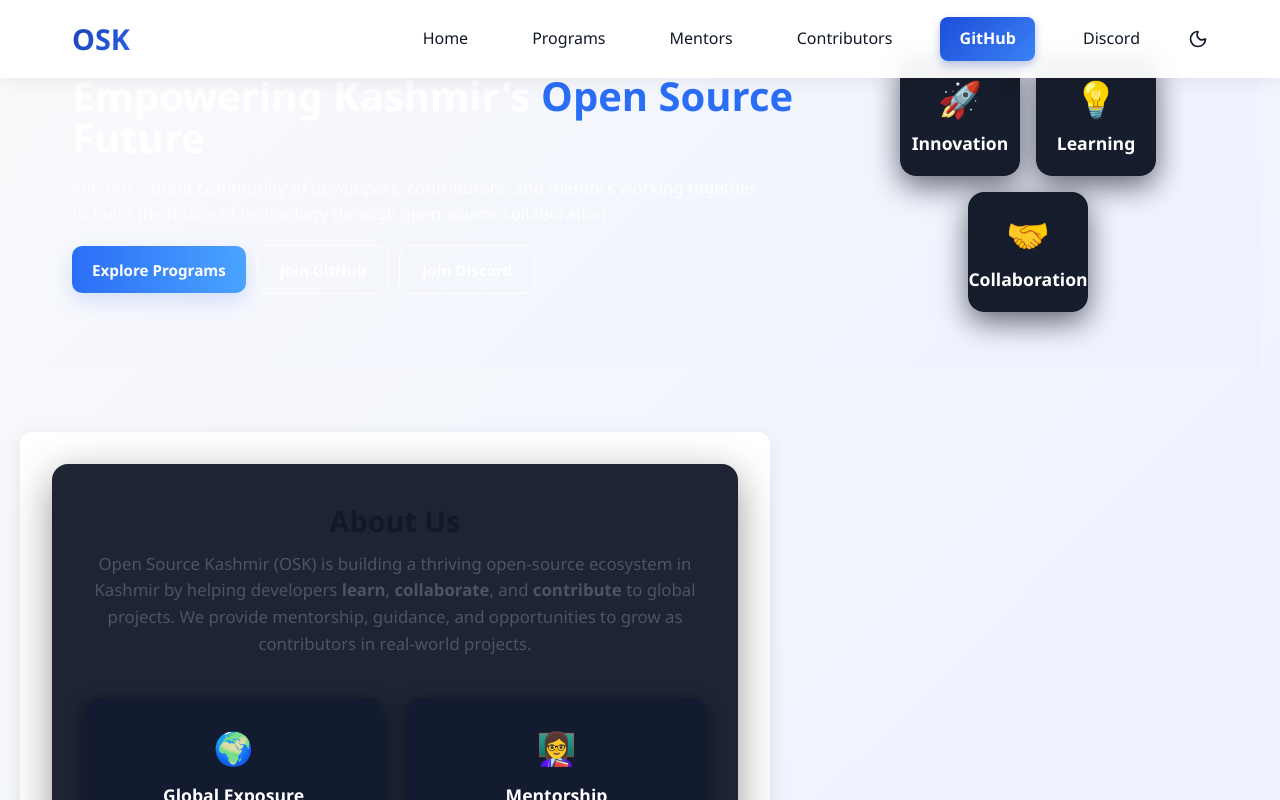
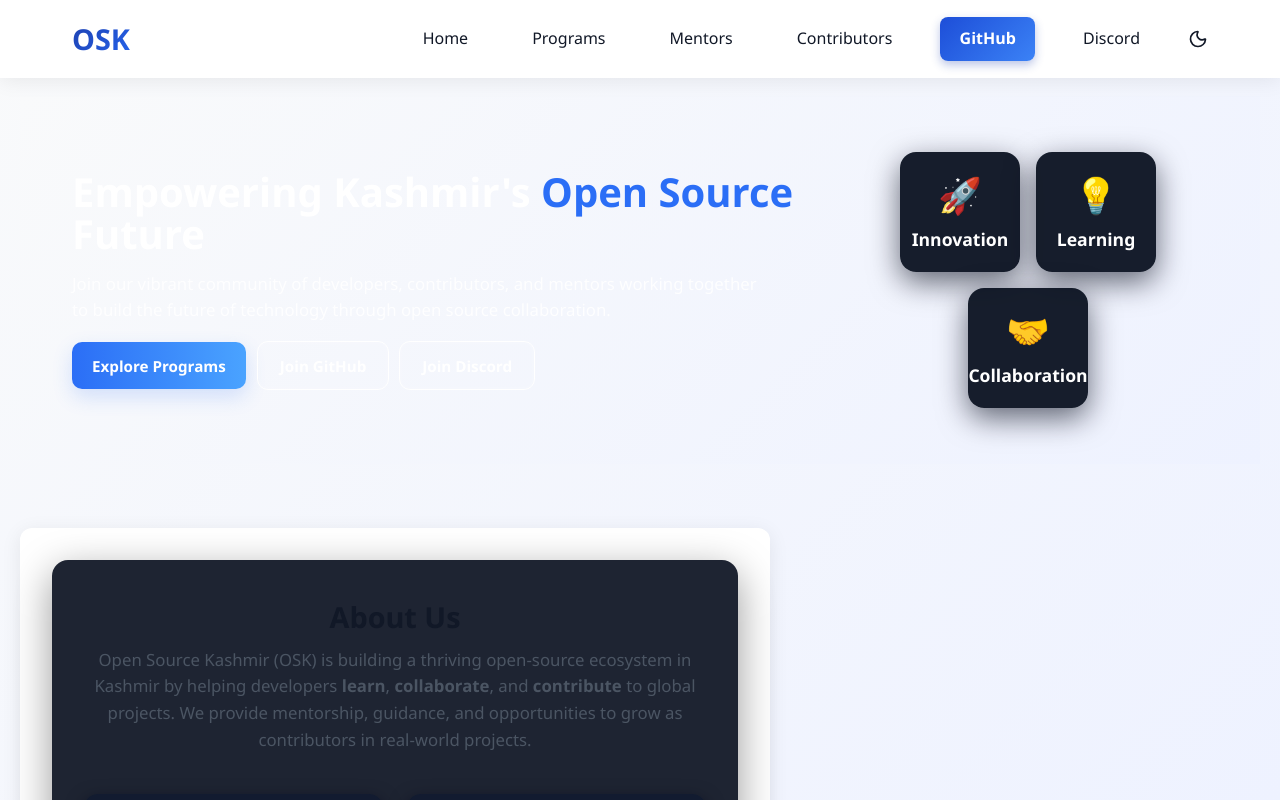
Before and after one commit to nitin-999-code/osk, a React (Vite) app: page /community in a window 1280 px wide. Built offline with nearby package versions, Linux system fonts and the light colour scheme.

Commit message:
On the home page there was no gap after navbar now looks clean

```diff
--- a/src/App.css
+++ b/src/App.css
@@ -6,7 +6,12 @@
 }
 
 .main-content {
-  flex: 1;
+  padding-top: 6rem !important; /* 6rem = 96px — adjust if navbar height is different */
+}
+
+/* If there is a hero wrapper that is first child, you can also push it down */
+.main-content > *:first-child {
+  margin-top: 0 !important;
 }
 
 /* Global Reset and Base Styles */
```
